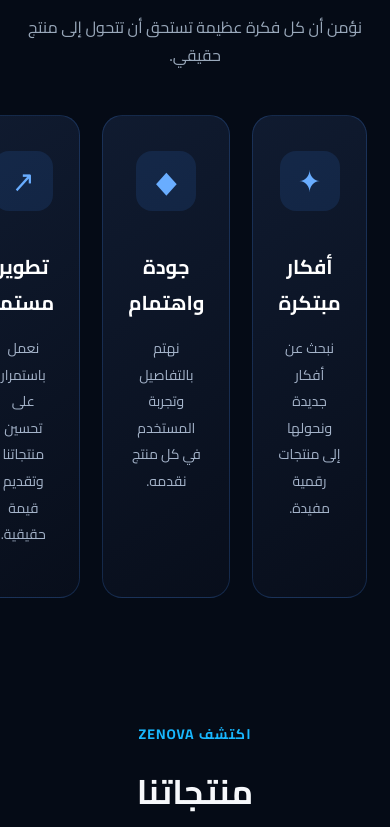
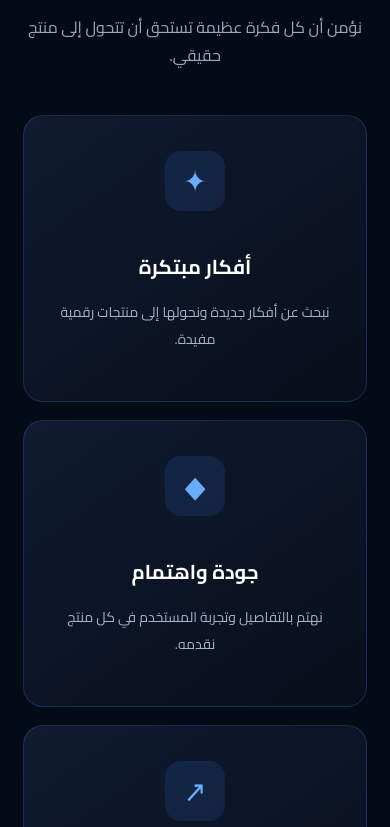
Before and after one commit to eyhjudgsjsjbbb37-code/ZENOVA-website, a plain HTML site: page index.html in a window 390 px wide. Shown: the part 837-1664 px from the top of the page. Drawn offline with Linux system fonts and the light colour scheme.

Commit message:
Fix Why ZENOVA mobile layout

```diff
--- a/style.css
+++ b/style.css
@@ -853,3 +853,10 @@ footer{padding:24px 7%;display:flex;align-items:center;justify-content:space-bet
 .email-btn i {
     color: #18b8ff;
 }
+/* Why ZENOVA - Mobile Layout */
+@media (max-width: 700px) {
+    .why-grid {
+        grid-template-columns: 1fr;
+        gap: 18px;
+    }
+}
```
